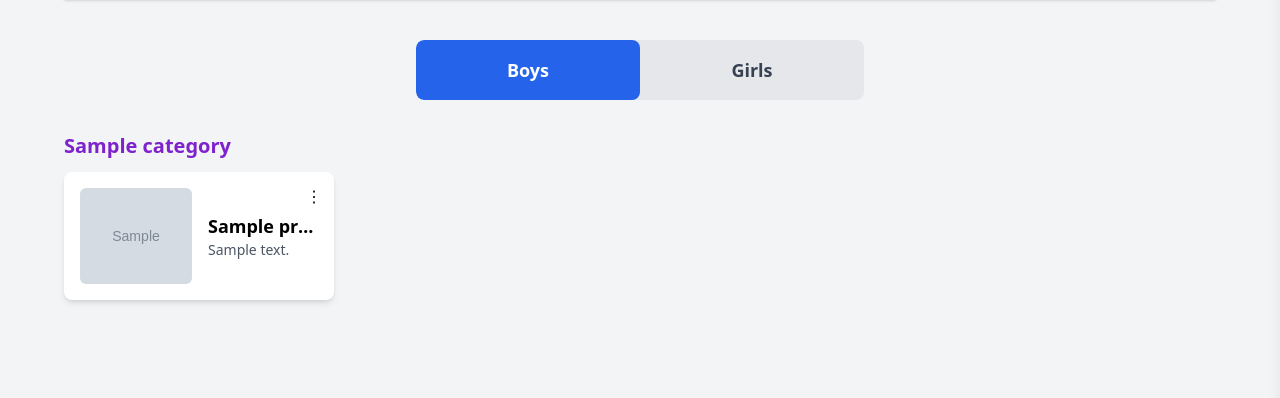
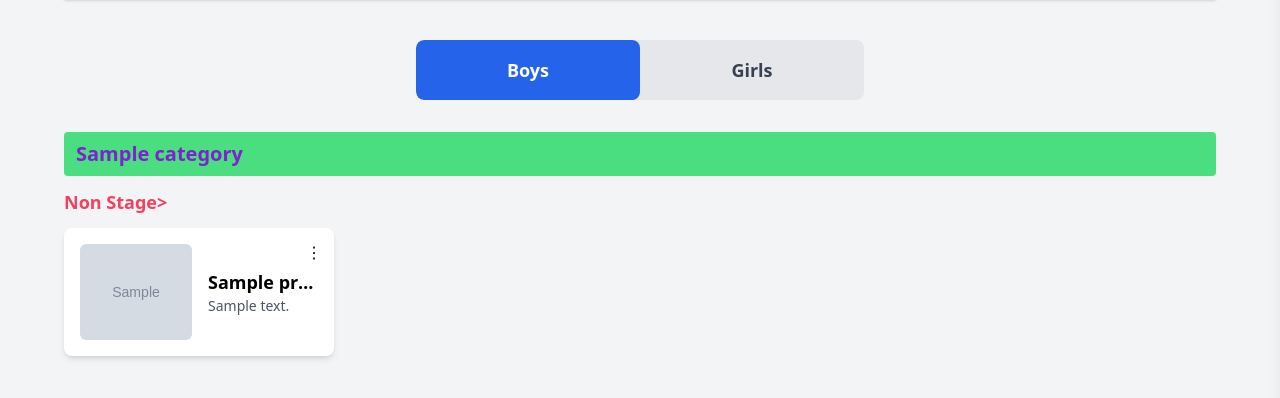
Before and after one commit to shafeequekp/meelad_fest_mark, a Django app: page /program/programs/ in a window 1280 px wide. Shown: the part 116-514 px from the top of the page. Run offline with Django 4.2, Linux system fonts and the light colour scheme; a user stored in the database is signed in; tables that the repository leaves empty hold one stand-in row (values such as "Sample post"); grey boxes marked "Sample" are stand-in pictures; some libraries are stand-ins or nearby versions.

Commit message:
modified programs list page

```diff
--- a/applications/program/models.py
+++ b/applications/program/models.py
@@ -39,7 +39,7 @@ class Student(DateBaseModel):
     def clean(self):
         super().clean()
         if self.code_number:
-            qs = Student.objects.filter(code_number=self.code_number)
+            qs = Student.objects.filter(code_number=self.code_number, team__madrasa=self.team.madrasa)
             if self.pk:
                 qs = qs.exclude(pk=self.pk)
             if qs.exists():
--- /dev/null
+++ b/applications/program/templatetags/custom_filters.py
@@ -0,0 +1,12 @@
+from django import template
+register = template.Library()
+
+
+@register.filter
+def non_stage(programs):
+    return programs.filter(non_stage=True)
+
+
+@register.filter
+def stage(programs):
+    return programs.filter(non_stage=False)
--- a/applications/program/views.py
+++ b/applications/program/views.py
@@ -286,11 +286,11 @@ class ProgramListView(generic.ListView):
 
     def get_context_data(self, *args, **kwargs):
         context = super().get_context_data(*args, **kwargs)
-        context['non_stage_programs'] = Program.objects.filter(non_stage=True)
-        context['categories'] = Category.objects.all()
-
         request = self.request
         madrasa_id = request.user.madrasa.id
+        context['non_stage_programs'] = Program.objects.filter(non_stage=True)
+        context['categories'] = Category.objects.filter(madrasa_id=madrasa_id)
+
         host_url = f"{request.scheme}://{request.get_host()}"
         context["form_url"] = f'{host_url}/program/student-registration/?madrasa_id={madrasa_id}'
         return context
--- a/applications/scoreboard/views.py
+++ b/applications/scoreboard/views.py
@@ -103,7 +103,9 @@ class MarkView(generic.ListView):
 
         context['teams_with_grand_totals'] = teams.values()
         user = self.request.user
-        context['meelad_fest_name'] = user.madrasa.meelad_fest_name if user.madrasa else None
+        madrasa = user.madrasa
+        context['meelad_fest_name'] = madrasa.meelad_fest_name if user.madrasa else None
+        # context['madrasa_id'] = madrasa.id
         return context
 
 
--- a/templates/program/program_list.html
+++ b/templates/program/program_list.html
@@ -1,4 +1,6 @@
 {% load static %}
+{% load custom_filters %}
+
 <!DOCTYPE html>
 <html lang="en">
 <head>
@@ -95,7 +97,7 @@
         🔗 Copy Form Link
       </button>
       <p class="text-gray-500 text-sm mt-1">
-        Note: Please copy this link and share with team leaders.
+        Note: Please copy this link and share with team leaders to add their members' programs.
       </p>
 
       <a href="{% url 'home' %}" class="block px-4 py-2 text-indigo-600 font-semibold rounded-lg hover:bg-indigo-50">Home</a>
@@ -125,9 +127,11 @@
   <div id="boysSection" class="section">
     {% for category in categories %}
     {% if category.programs.all %}
-      <h2 class="text-lg sm:text-xl font-semibold mb-3 text-purple-700">{{ category.name }}</h2>
+      <h2 class="text-lg sm:text-xl font-semibold mb-3 text-purple-700 bg-green-400 px-3 py-2 rounded">{{ category.name }}</h2> {% endif %}
+    {% if category.programs.all|stage %}
+    <h2 class="text-lg sm:text-l font-semibold mb-3 text-rose-500">Stage></h2>
       <div class="grid grid-cols-1 sm:grid-cols-2 lg:grid-cols-3 xl:grid-cols-4 gap-4 sm:gap-6 mb-8">
-        {% for program in category.programs.all %}
+        {% for program in category.programs.all|stage %}
           <div class="relative cursor-pointer rounded-lg shadow-md bg-white hover:shadow-lg p-4 transition transform hover:scale-105 flex items-center gap-3 sm:gap-4"
                onclick="openModal('{{ program.id }}', '{{ category.id }}')">
 
@@ -156,6 +160,41 @@
         {% endfor %}
       </div>
     {% endif %}
+
+    {% if category.programs.all|non_stage %}
+    <h2 class="text-lg sm:text-l font-semibold mb-3 text-rose-500">Non Stage></h2>
+      <div class="grid grid-cols-1 sm:grid-cols-2 lg:grid-cols-3 xl:grid-cols-4 gap-4 sm:gap-6 mb-8">
+        {% for program in category.programs.all|non_stage %}
+          <div class="relative cursor-pointer rounded-lg shadow-md bg-white hover:shadow-lg p-4 transition transform hover:scale-105 flex items-center gap-3 sm:gap-4"
+               onclick="openModal('{{ program.id }}', '{{ category.id }}')">
+
+            <!-- Three-dot menu -->
+            <div class="absolute top-2 right-2">
+              <button onclick="toggleMenu(event, '{{ program.id }}')" class="p-1 rounded-full hover:bg-gray-200">⋮</button>
+              <div id="menu-{{ program.id }}" class="hidden absolute right-0 mt-2 w-40 bg-white rounded-md shadow-lg border border-gray-200 z-50">
+                <a href="javascript:void(0)" onclick="event.stopPropagation(); openPrizeModal('{{ program.id }}')" class="block px-4 py-2 text-sm text-gray-700 hover:bg-gray-100">🏅 Add Prizes</a>
+                <button onclick="event.stopPropagation(); publishResult({{ program.id }})" class="flex items-center px-4 py-2 text-sm text-gray-700 hover:bg-gray-100 w-full">📢 Publish Result</button>
+                <a href="/program/{{ program.id }}/download-result/" class="block px-4 py-2 text-sm text-gray-700 hover:bg-gray-100">📥 Result</a>
+              </div>
+            </div>
+
+            <!-- Image -->
+            {% if program.image %}
+              <img src="{{ program.image.url }}" alt="{{ program.title }}" class="rounded-md h-20 w-24 sm:h-24 sm:w-28 object-cover">
+            {% else %}
+              <img src="{% static 'program_images/art_image2.png' %}" alt="{{ program.title }}" class="rounded-md h-20 w-24 sm:h-24 sm:w-28 object-cover">
+            {% endif %}
+
+            <div class="flex-1 min-w-0">
+              <h2 class="text-base sm:text-lg font-semibold truncate">{{ program.title }}</h2>
+              <p class="text-xs sm:text-sm text-gray-600 line-clamp-2 truncate">{{ program.description|truncatechars:60 }}</p>
+            </div>
+          </div>
+        {% endfor %}
+      </div>
+    {% endif %}
+
+
     {% endfor %}
   </div>
 
@@ -168,9 +207,11 @@
   <div id="girlsSection" class="section hidden">
     {% for category in categories %}
     {% if category.programs_for_girls.all %}
-      <h2 class="text-lg sm:text-xl font-semibold mb-3 text-purple-700">{{ category.name }}</h2>
+      <h2 class="text-lg sm:text-xl font-semibold mb-3 text-purple-700 bg-green-400 px-3 py-2 rounded">{{ category.name }}</h2>{% endif %}
+    {% if category.programs_for_girls.all|stage %}
+    <h2 class="text-lg sm:text-l font-semibold mb-3 text-rose-500">Stage></h2>
       <div class="grid grid-cols-1 sm:grid-cols-2 lg:grid-cols-3 xl:grid-cols-4 gap-4 sm:gap-6 mb-8">
-        {% for program in category.programs_for_girls.all %}
+        {% for program in category.programs_for_girls.all|stage %}
           <div class="relative cursor-pointer rounded-lg shadow-md bg-white hover:shadow-lg p-4 transition transform hover:scale-105 flex items-center gap-3 sm:gap-4"
                onclick="openModal('{{ program.id }}', '{{ category.id }}')">
 
@@ -198,6 +239,39 @@
         {% endfor %}
       </div>
     {% endif %}
+
+    {% if category.programs_for_girls.all|non_stage %}
+    <h2 class="text-lg sm:text-l font-semibold mb-3 text-rose-500">Non Stage></h2>
+      <div class="grid grid-cols-1 sm:grid-cols-2 lg:grid-cols-3 xl:grid-cols-4 gap-4 sm:gap-6 mb-8">
+        {% for program in category.programs_for_girls.all|non_stage %}
+          <div class="relative cursor-pointer rounded-lg shadow-md bg-white hover:shadow-lg p-4 transition transform hover:scale-105 flex items-center gap-3 sm:gap-4"
+               onclick="openModal('{{ program.id }}', '{{ category.id }}')">
+
+            <!-- Three-dot menu -->
+            <div class="absolute top-2 right-2">
+              <button onclick="toggleMenu(event, '{{ program.id }}')" class="p-1 rounded-full hover:bg-gray-200">⋮</button>
+              <div id="menu-{{ program.id }}" class="hidden absolute right-0 mt-2 w-40 bg-white rounded-md shadow-lg border border-gray-200 z-50">
+                <a href="javascript:void(0)" onclick="event.stopPropagation(); openPrizeModal('{{ program.id }}')" class="block px-4 py-2 text-sm text-gray-700 hover:bg-gray-100">🏅 Add Prizes</a>
+                <button onclick="event.stopPropagation(); publishResult({{ program.id }})" class="flex items-center px-4 py-2 text-sm text-gray-700 hover:bg-gray-100 w-full">📢 Publish Result</button>
+                <a href="/program/{{ program.id }}/download-result/" class="block px-4 py-2 text-sm text-gray-700 hover:bg-gray-100">📥 Result</a>
+              </div>
+            </div>
+
+            {% if program.image %}
+              <img src="{{ program.image.url }}" alt="{{ program.title }}" class="rounded-md h-20 w-24 sm:h-24 sm:w-28 object-cover">
+            {% else %}
+              <img src="{% static 'program_images/art_image2.png' %}" alt="{{ program.title }}" class="rounded-md h-20 w-24 sm:h-24 sm:w-28 object-cover">
+            {% endif %}
+
+            <div class="flex-1 min-w-0">
+              <h2 class="text-base sm:text-lg font-semibold truncate">{{ program.title }}</h2>
+              <p class="text-xs sm:text-sm text-gray-600 line-clamp-2 truncate">{{ program.description|truncatechars:60 }}</p>
+            </div>
+          </div>
+        {% endfor %}
+      </div>
+    {% endif %}
+
     {% endfor %}
   </div>
 
```
Also changed, not shown: applications/program/templatetags/__init__.py (added).
